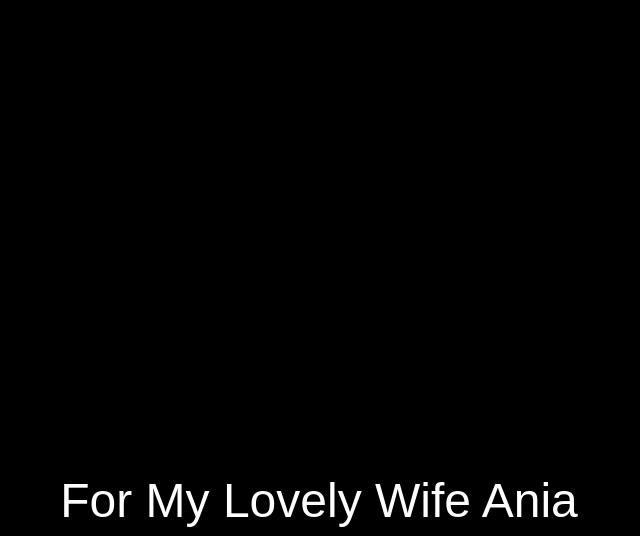
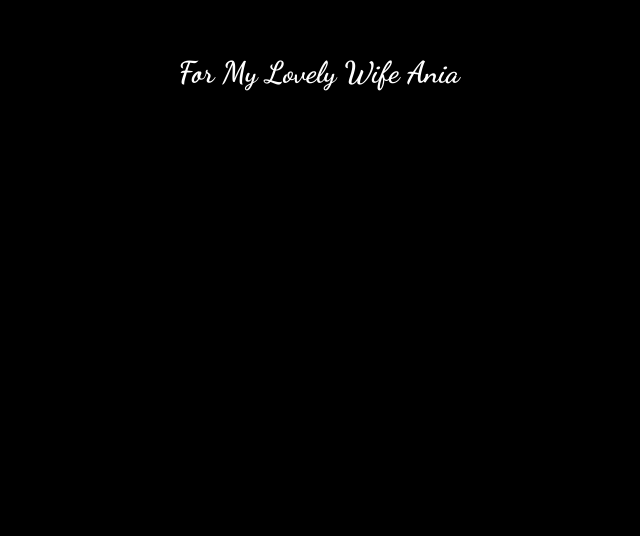
Before and after one commit to ceceshaa/goodgirl, a plain HTML site: page function-heart.html in a window 1280 px wide. Shown: the part 346-882 px from the top of the page, without its empty margins (321-961 px from the left). After the commit the page ends 816 px from the top, so only its background shows below. Drawn offline with Linux system fonts and the light colour scheme.

Commit message:
Update function-heart.css

```diff
--- a/function-heart.css
+++ b/function-heart.css
@@ -5,54 +5,34 @@ body {
     font-size: 3em;
     text-align: center;
     scrollbar-width: none;
+    display: flex;
+    flex-direction: column;
+    align-items: center;
+    justify-content: center;
+    height: 100vh;
+    overflow: hidden;
 }
 
-.heart {
-  fill: red;
-  position: relative;
-  top: 5px;
-  width: 50px;
-  animation: pulse 1s ease infinite;
+.text-container {
+    margin-top: 20px;
+    font-family: 'Dancing Script', cursive;
+    font-size: 30px;
+    color: white;
+    text-align: center;
+    width: 100%;
 }
 
-@keyframes pulse {
-  0% {
-    transform: scale(1);
-  }
-  50% {
-    transform: scale(1.3);
-  }
-  100% {
-    transform: scale(1);
-  }
-}
-#heart {
-  position: relative;
-  width: 100px;
-  height: 90px;
-  text-align: center;
-  font-size: 16px;
-  position: relative;
+.scroll-area {
+    max-height: 150px;
+    overflow-y: auto;
+    padding: 10px;
 }
 
-#heart span {
-  width: 100%;
+canvas {
     display: block;
-  top: 50%;
-  z-index: 1;
+    position: absolute;
+    top: 0;
+    left: 0;
+    width: 100vw;
+    height: 100vh;
 }
-
-#heart {
-  width: 100px;
-  height: 90px;
-  text-align: center;
-  font-size: 16px;
-}
-
-#heart span {
-  width: 100%;
-  display: block;
-  left: 0;
-  right: 0;
-  z-index: 1;
-}
```
Lines whose indentation alone changed are shown as unchanged.
